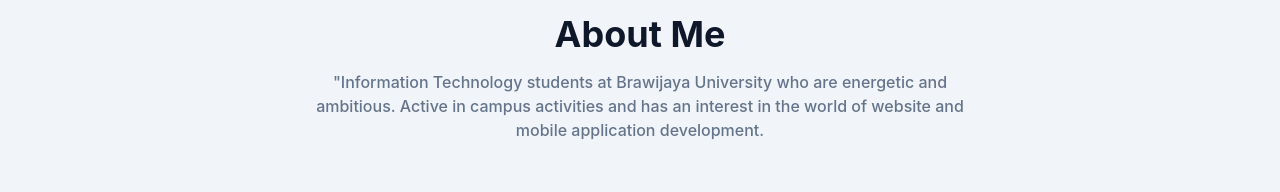
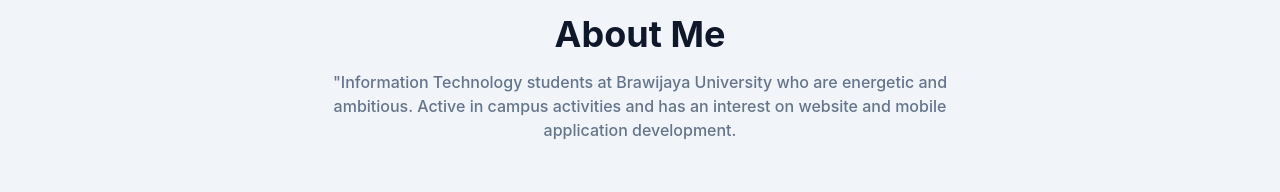
Before and after one commit to msaifurrijaal/msaifurrijaal.github.io, a website: page index.html in a window 1280 px wide. Shown: the part 738-930 px from the top of the page. Drawn offline with Linux system fonts and the light colour scheme.

Commit message:
Update index.html

```diff
--- a/index.html
+++ b/index.html
@@ -87,7 +87,7 @@
                 <div class="mx-auto text-center mb-2">
                     <h2 class="font-bold text-dark text-4xl mb-4 sm:text-4xl md:text-4xl">About Me</h2>
                     <p class="font-medium text-md text-scndark max-w-2xl">"Information Technology students at Brawijaya University who are energetic and ambitious. Active in campus
-                        activities and has an interest in the world of website and mobile application development.
+                        activities and has an interest on website and mobile application development.
                     </p>
                 </div>
             </div>
```
